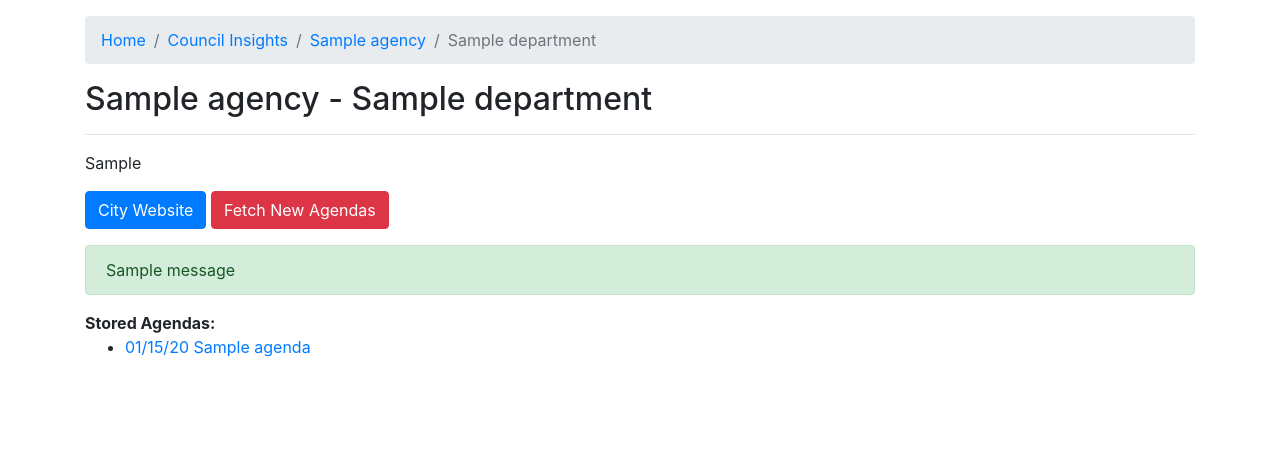
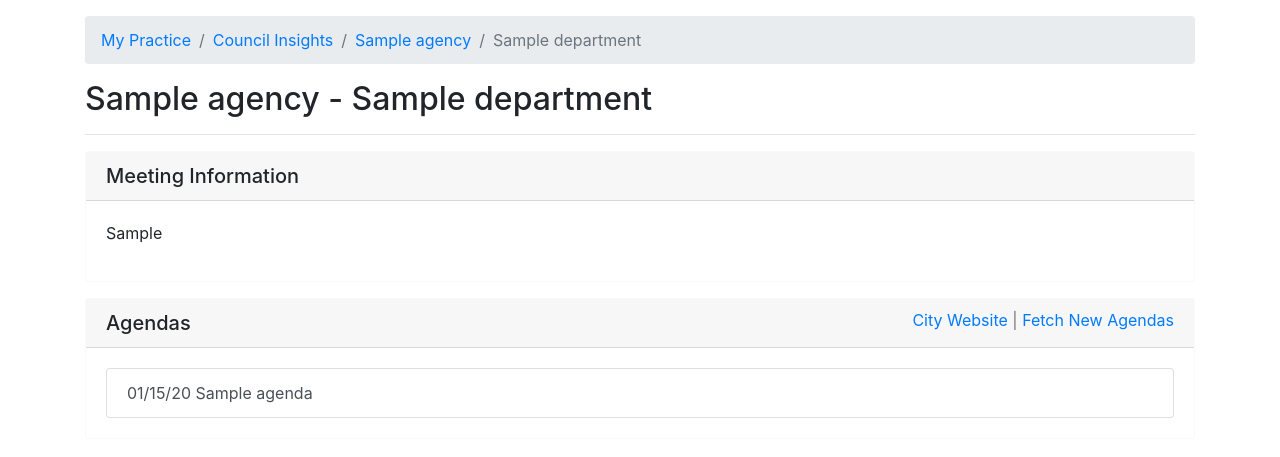
Before and after one commit to jbryandev/my-practice, a Django app: page /council/department/1/ in a window 1280 px wide. Shown: the top 457 px of the page. Run offline with Django 3.2, Linux system fonts and the light colour scheme; tables that the repository leaves empty hold one stand-in row (values such as "Sample post"); one stand-in notice (Sample message) is shown; parts of the project's set-up code (start-up, migrations or seed data) failed here and were passed over; some libraries are stand-ins or nearby versions.

Commit message:
Update council page styles

```diff
--- a/council/templates/council/department_detail.html
+++ b/council/templates/council/department_detail.html
@@ -7,7 +7,7 @@
 {% block content %}
 {% load breadcrumbs %}
 {% block breadcrumbs %}
-    {% breadcrumb "Home" "home" %}
+    {% breadcrumb "My Practice" "home" %}
     {% breadcrumb "Council Insights" "council:index" %}
     {% breadcrumb department.agency "council:agency-detail" department.agency.id %}
     {% breadcrumb department "council:department-detail" department.id %}
@@ -20,34 +20,38 @@
 <hr></hr>
 
 {% if department.meeting_info %}
-    <p>{{ department.meeting_info|linebreaks }}</p>
-{% endif %}
-
-{% if department.agendas_url %}
-    <p><a class="btn btn-primary" href="{{ department.agendas_url }}" role="button" target="_blank">City Website</a>
-        <a class="btn btn-danger" href="{% url 'council:fetch-agendas' department.id %}" role="button">Fetch New Agendas</a></p>
+<!-- Meeting information -->
+<div class="card border-light mb-3">
+    <h5 class="card-header">Meeting Information</h5>
+    <div class="card-body">
+        {{ department.meeting_info|linebreaks }}
+    </div>
+</div>
 {% endif %}
 
 <!-- List agendas -->
-{% if messages %}
-    {% for message in messages %}
-        <div class="alert alert-{{ message.tags }}" role="alert">{{ message }}</div>
-    {% endfor %}
+<div class="card border-light mb-3">
+    <h5 class="card-header">Agendas
+        {% if department.agendas_url %}
+        <small class="text-muted" style="float: right;"><a href="{{ department.agendas_url }}" target="_blank">City Website</a> |
+            <a href="{% url 'council:fetch-agendas' department.id %}">Fetch New Agendas</a>
+        </small>
         {% endif %}
-<strong>Stored Agendas:</strong>
+    </h5>
+
+    <div class="card-body">
         {% if department.agendas.all.exists %}
-    <ul>
+        <div class="list-group">
             {% for agenda in department.agendas.all %}
                 {% if agenda.active %}
-            <li><a href="{% url 'council:agenda-detail' agenda.id %}">
-                {{ agenda.agenda_date|date:"m/d/y" }} {{ agenda.agenda_title }}</a>
-                {% if agenda.is_new %}<span class="badge badge-primary">New</span>{% endif %}
-            </li>
+                <a class="list-group-item list-group-item-action" href="{% url 'council:agenda-detail' agenda.id %}">
+                    {{ agenda.agenda_date|date:"m/d/y" }} {{ agenda.agenda_title }} {% if agenda.is_new %}<span class="badge badge-danger">New</span>{% endif %}</a>
                 {% endif %}
             {% endfor %}
-    </ul>
-{% else %}
-    <p>No agendas have been added for this department yet.</p>
+        </div>
+        {% else %}No agendas have been added for this department yet.
         {% endif %}
+    </div>
+</div>
 
 {% endblock %}
--- a/projects/tables.py
+++ b/projects/tables.py
@@ -9,5 +9,8 @@ class ProjectTable(tables.Table):
     class Meta:
         """ Meta class for Projects index table """
         model = Project
-        template_name = "django_tables2/bootstrap.html"
+        template_name = "django_tables2/bootstrap4.html"
         fields = ("project_name", "client_name", "project_location")
+        attrs = {
+            "class": "table table-striped"
+        }
--- a/projects/templates/projects/detail.html
+++ b/projects/templates/projects/detail.html
@@ -8,7 +8,7 @@
 {% block content %}
 {% block breadcrumbs %}
     {% clear_breadcrumbs %}
-    {% breadcrumb "Home" "home" %}
+    {% breadcrumb "My Practice" "home" %}
     {% breadcrumb "Projects" "projects:index" %}
     {% breadcrumb project.project_name project.id %}
 {% endblock %}
--- a/projects/templates/projects/index.html
+++ b/projects/templates/projects/index.html
@@ -8,7 +8,7 @@
 {% load breadcrumbs %}
 {% block breadcrumbs %}
     {% clear_breadcrumbs %}
-    {% breadcrumb "Home" "home" %}
+    {% breadcrumb "My Practice" "home" %}
     {% breadcrumb "Projects" "projects:index" %}
 {% endblock %}
 {% render_breadcrumbs %}
@@ -17,6 +17,7 @@
 {% if project_list %}
     {% render_table table %}
 {% else %}
+    <hr>
     <p>No projects have been added.</p>
 {% endif %}
 {% endblock %}
--- a/templates/base.html
+++ b/templates/base.html
@@ -21,10 +21,10 @@
 </body>
 <footer>
   {% if user.is_authenticated %}
-    <div class="container">
+    <div class="container text-muted">
       <hr></hr>
-      <p><a href="{% url 'logout' %}">Logout</a> |
-      <a href="{% url 'admin:index' %}">Admin</a></p>
+      <a href="{% url 'logout' %}">Logout</a> |
+      <a href="{% url 'admin:index' %}">Admin</a>
     </div>
   {% endif %}
 </footer>
```
Also changed, not shown: council/templates/council/agency_detail.html (+11 -4 lines), council/templates/council/agenda_detail.html (+4 -7 lines), council/templates/council/department_fetch.html (+23 -19 lines), council/templates/council/index.html (+16 -10 lines). Lines whose indentation alone changed are shown as unchanged.
